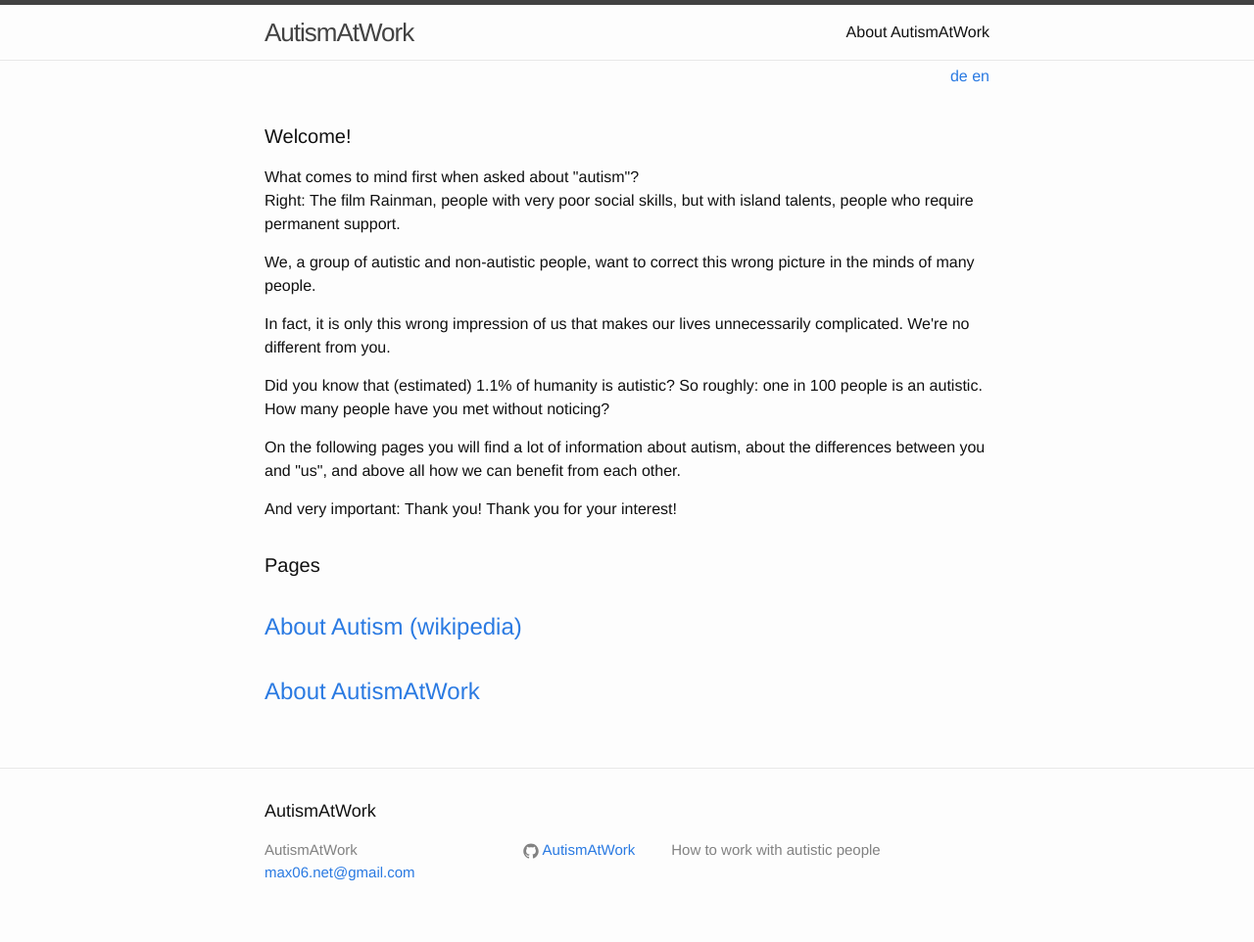
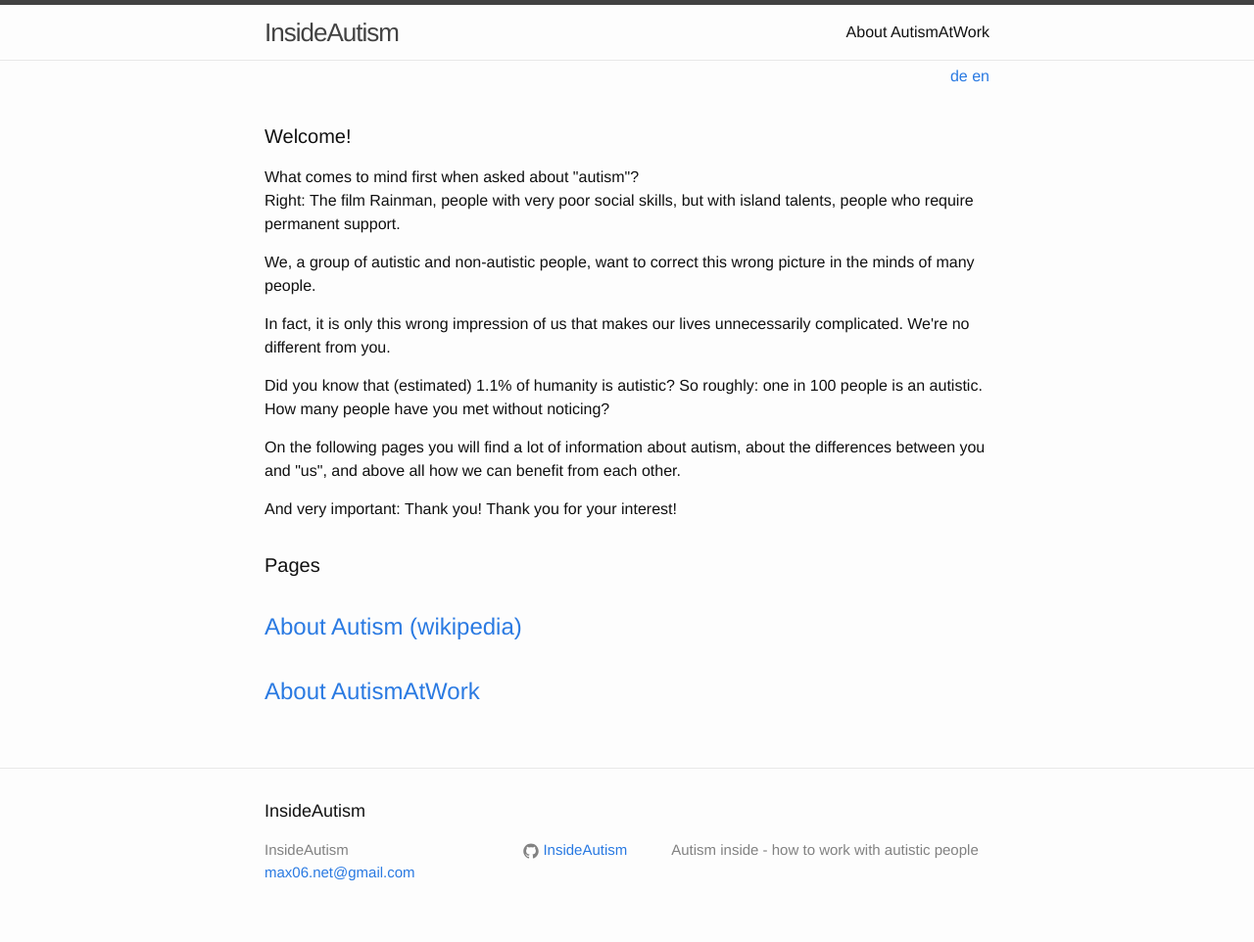
Before and after one commit to InsideAutism/InsideAutism.github.io, a Jekyll site: the page built from index.html, in a window 1280 px wide. Shown: the whole page at 98% size. Built offline with Jekyll 4.4.1, drawn with Linux system fonts in a browser that asks for light colours.

Commit message:
Change Project name

```diff
--- a/_config.yml
+++ b/_config.yml
@@ -7,18 +7,18 @@
 
 # Site settings
 title:
-  en: AutismAtWork
-  de: AutismAtWork
+  en: InsideAutism
+  de: InsideAutism
 email: max06.net@gmail.com
 description:
-  en: How to work with autistic people
-  de: Wie man mit Autisten zusammen arbeitet
+  en: Autism inside - how to work with autistic people
+  de: Autism inside - wie man mit Autisten zusammen arbeitet
 index:
   en:
   de: de/home/
 baseurl: "" # the subpath of your site, e.g. /blog
-url: "http://autismatwork.github.io" # the base hostname & protocol for your site
-github_username:  AutismAtWork
+url: "http://insideAutism.github.io" # the base hostname & protocol for your site
+github_username:  InsideAutism
 
 # Build settings
 markdown: kramdown
```
